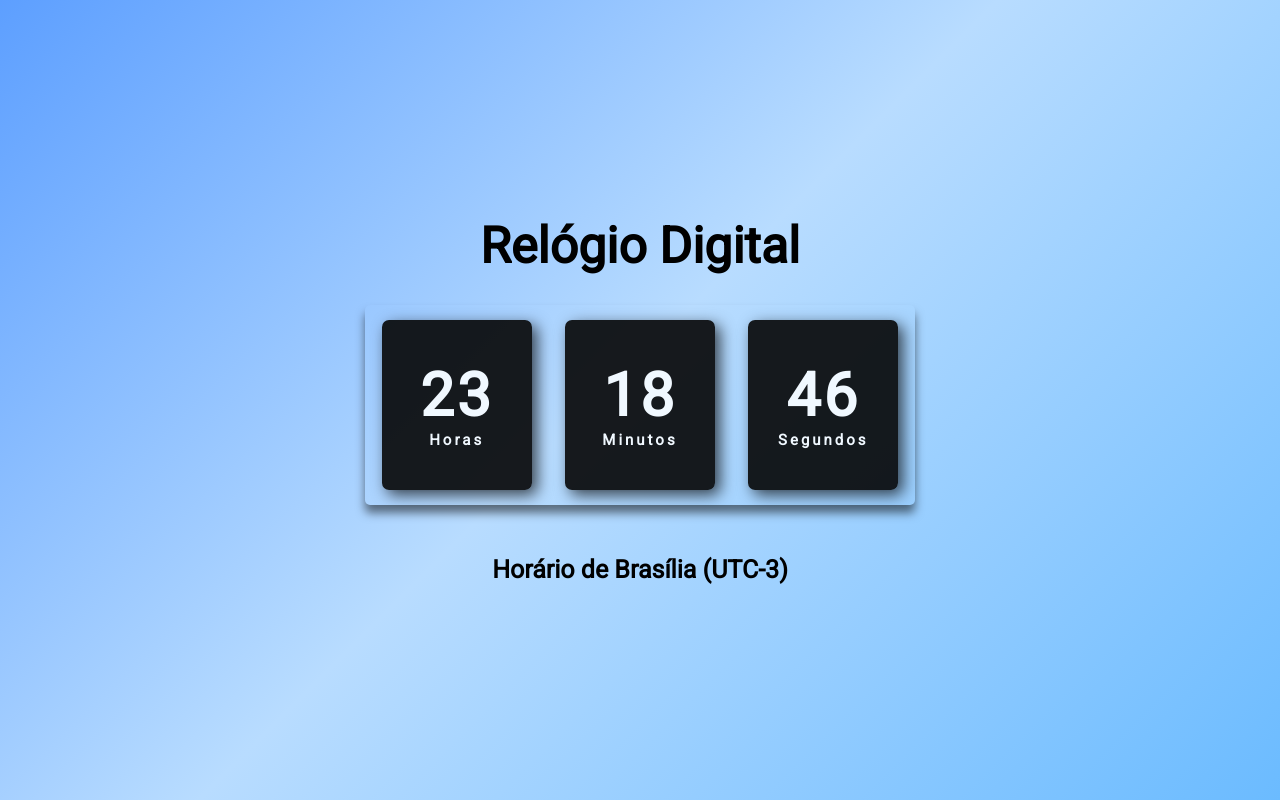
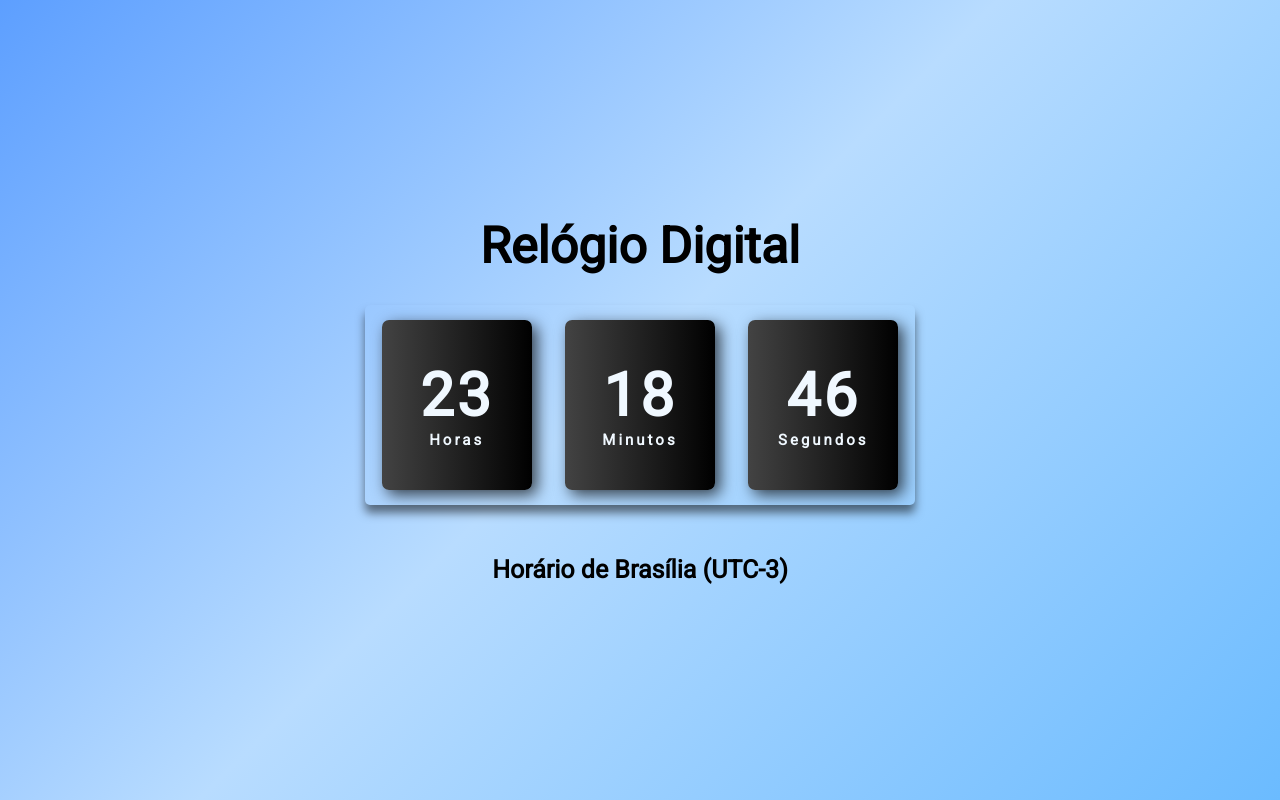
Before and after one commit to osmaclean/relogio_digital, a plain HTML site: page index.html in a window 1280 px wide. Drawn offline with Linux system fonts and the light colour scheme.

Commit message:
Projeto finalizado com sucesso!

```diff
--- a/style/style.css
+++ b/style/style.css
@@ -34,7 +34,7 @@ body {
     align-items: center;
     justify-content: center;
     color: aliceblue;
-    background: rgba(5, 5, 5, .9);
+    background-image: linear-gradient(to right, #434343 0%, black 100%);
     box-shadow: 5px 5px 15px rgba(0, 0, 0, 0.7);
     border-radius: 7px;
     letter-spacing: 3px;
```
